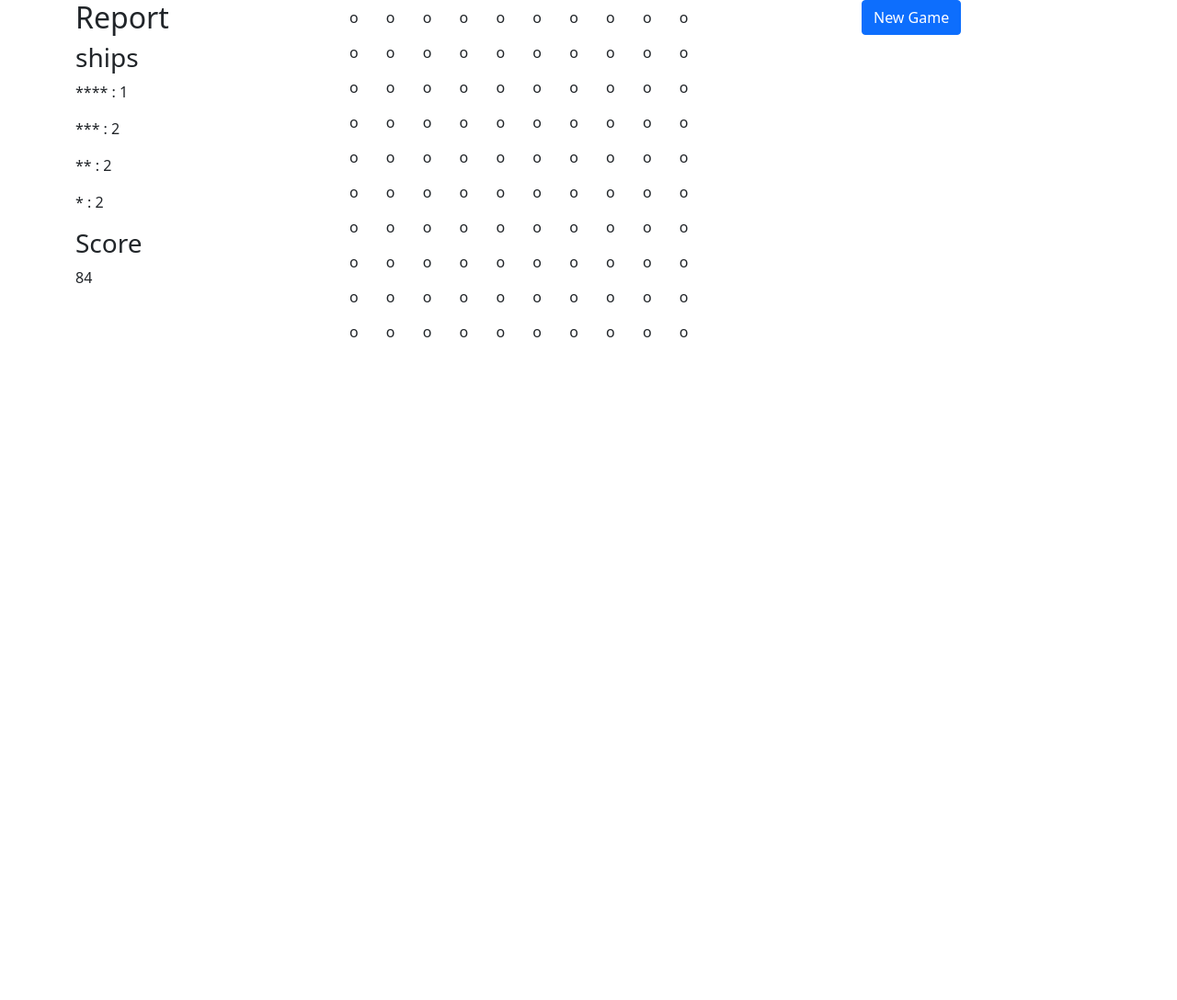
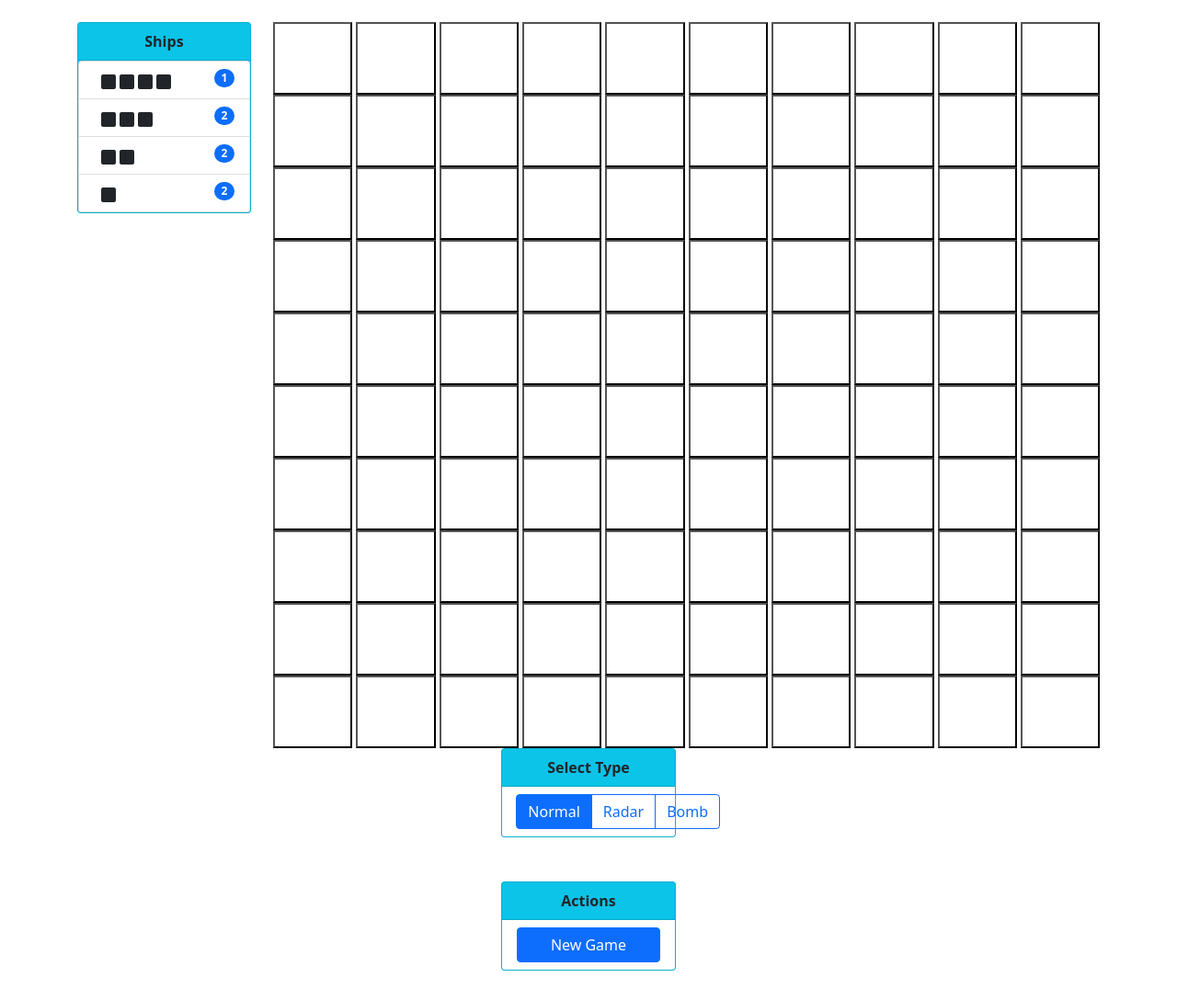
Before and after one commit to sorooshm78/sea, a Django app: page / in a window 1280 px wide. Shown: the whole page at 92% size. Before the commit the page ends 367 px from the top, so only its background shows below. Run offline with Django 3.2, Linux system fonts and the light colour scheme; the visitor is signed in with stand-in values (Sample User, id 1); some libraries are stand-ins or nearby versions.

Commit message:
better interface and user friendly

```diff
--- a/core/settings.py
+++ b/core/settings.py
@@ -39,7 +39,6 @@ INSTALLED_APPS = [
     "django.contrib.messages",
     "django.contrib.staticfiles",
     # Third party
-    "mathfilters",
     # My app
     "sea",
     "accounts",
--- a/sea/static/game.css
+++ b/sea/static/css/game.css
@@ -13,19 +13,11 @@
     background-color: white;
 }
 
-.btn {
+.cell {
     font-size: 30px;
     padding: 15px 32px;
 }
 
-.new-game {
-    font-size: 20px;
-    padding: 15px 32px;
-}
-
-.end-game {
-    background-color: #ff1800;
-    padding: 30px;
-    text-align: center;
+.message {
     font-size: 25px;
 }
--- a/sea/static/game.js
+++ b/sea/static/js/game.js
@@ -10,15 +10,14 @@ function enableEmptyButtons() {
     $('.empty').prop('disabled', false);
 }
 
-function endGame(message) {
-    $('#msg').text(message);
-    $('#msg').addClass('end-game');
+function alertMessage(message) {
+    var alert = `<div class="alert alert-warning text-center message" role="alert">${message}</div>`;
+    $('#message').html(alert);
 }
 
 function select(x, y) {
     disableAllButtons();
     $.get(`/select/?x=${x}&y=${y}`, function (data, status) {
-        console.log(status);
         if (status === 'success') {
             // Cells select
             for (index in data.cells) {
@@ -26,9 +25,9 @@ function select(x, y) {
                 $(`#${cell.x}${cell.y}`).removeClass('empty').addClass(cell.class);
             }
 
-            // End Game
+            // Alert message
             if (data.message) {
-                endGame(data.message);
+                alertMessage(data.message);
             } else {
                 enableEmptyButtons();
             }
@@ -38,9 +37,6 @@ function select(x, y) {
             $('#3-ships').text(data.report['3_ships']);
             $('#2-ships').text(data.report['2_ships']);
             $('#1-ships').text(data.report['1_ships']);
-
-            // Score Game
-            $('#score').text(data.score);
         }
     });
 }
--- a/sea/templates/sea/actions.html
+++ b/sea/templates/sea/actions.html
@@ -1 +1,31 @@
-<a href='{% url 'new_game' %}'><button class='new-game btn btn-primary'>New Game</button></a>
+<div class="card bg-info text-center">
+    <div class="card-header">
+        <div class="fw-bold">Select Type</div>
+    </div>
+    <ul class="list-group list-group-flush">
+      <li class="list-group-item">
+        <div class="btn-group" role="group" aria-label="Basic radio toggle button group">
+            <input type="radio" class="btn-check" name="btnradio" id="btnradio1" autocomplete="off" checked>
+            <label class="btn btn-outline-primary" for="btnradio1">Normal</label>
+
+            <input type="radio" class="btn-check" name="btnradio" id="btnradio2" autocomplete="off">
+            <label class="btn btn-outline-primary" for="btnradio2">Radar</label>
+
+            <input type="radio" class="btn-check" name="btnradio" id="btnradio3" autocomplete="off">
+            <label class="btn btn-outline-primary" for="btnradio3">Bomb</label>
+          </div>
+      </li>
+    </ul>
+</div>
+<div class="card bg-info text-center mt-5">
+    <div class="card-header">
+        <div class="fw-bold">Actions</div>
+    </div>
+    <ul class="list-group list-group-flush">
+      <li class="list-group-item">
+        <div class="d-grid gap-2">
+          <a href="{% url 'new_game' %}" class="btn btn-primary" tabindex="-1" role="button" aria-disabled="true">New Game</a>
+        </div>
+      </li>
+    </ul>
+</div>
--- /dev/null
+++ b/sea/templates/sea/icon.html
@@ -0,0 +1,3 @@
+<svg xmlns="http://www.w3.org/2000/svg" width="16" height="16" fill="currentColor" class="bi bi-square-fill" viewBox="0 0 16 16">
+    <path d="M0 2a2 2 0 0 1 2-2h12a2 2 0 0 1 2 2v12a2 2 0 0 1-2 2H2a2 2 0 0 1-2-2V2z"/>
+</svg>
--- a/sea/templates/sea/message.html
+++ /dev/null
@@ -1 +0,0 @@
-<p id='msg'></p>
--- a/sea/templates/sea/report.html
+++ b/sea/templates/sea/report.html
@@ -1,8 +1,45 @@
-<h2>Report</h2>
-    <h3>ships</h3>
-        <p>**** : <span id='4-ships'>{{ report.4_ships }}</span></p>
-        <p>*** : <span id='3-ships'>{{ report.3_ships }}</span></p>
-        <p>** : <span id='2-ships'>{{ report.2_ships }}</span></p>
-        <p>* : <span id='1-ships'>{{ report.1_ships }}</span></p>
-    <h3>Score</h3>
-        <p id='score'>{{ score }}</p>
+<div class="card bg-info">
+    <div class="card-header text-center">
+        <div class="fw-bold">Ships</div>
+    </div>
+    <ol class="list-group list-group">
+        <li class="list-group-item d-flex justify-content-between align-items-start">
+          <div class="ms-2 me-auto">
+            <div>
+              {% include 'sea/icon.html' %}
+              {% include 'sea/icon.html' %}
+              {% include 'sea/icon.html' %}
+              {% include 'sea/icon.html' %}
+            </div>
+          </div>
+          <span class="badge bg-primary rounded-pill" id='4-ships'>{{ report.4_ships }}</span>
+        </li>
+        <li class="list-group-item d-flex justify-content-between align-items-start">
+          <div class="ms-2 me-auto">
+            <div>
+              {% include 'sea/icon.html' %}
+              {% include 'sea/icon.html' %}
+              {% include 'sea/icon.html' %}
+            </div>
+          </div>
+          <span class="badge bg-primary rounded-pill" id='3-ships'>{{ report.3_ships }}</span>
+        </li>
+        <li class="list-group-item d-flex justify-content-between align-items-start">
+          <div class="ms-2 me-auto">
+            <div>
+              {% include 'sea/icon.html' %}
+              {% include 'sea/icon.html' %}
+            </div>
+          </div>
+          <span class="badge bg-primary rounded-pill" id='2-ships'>{{ report.2_ships }}</span>
+        </li>
+        <li class="list-group-item d-flex justify-content-between align-items-start">
+          <div class="ms-2 me-auto">
+            <div>
+              {% include 'sea/icon.html' %}
+            </div>
+          </div>
+          <span class="badge bg-primary rounded-pill" id='1-ships'>{{ report.1_ships }}</span>
+        </li>
+    </ol>
+</div>
--- a/sea/templates/sea/single_player.html
+++ b/sea/templates/sea/single_player.html
@@ -1,20 +1,20 @@
 {% extends 'base.html' %}
 
 {% block content %}
-    <div class="container ">
-        <div class="row">
-            <div class="col-sm-3">
-                {% include 'sea/report.html' %}
+    <div class="container-fluid mt-4">
+        <div class="row  justify-content-center">
+            <div class="col-sm-2">
+                    {% include 'sea/report.html' %}
             </div>
-            <div class="col-sm-6">
-                {% include 'sea/table.html' %}
+            <div class="col-sm-8 col-md-auto">
+                    {% include 'sea/table.html' %}
             </div>
-            <div class="col-sm-3">
+            <div class="col-sm-2">
                 {% include 'sea/actions.html' %}
             </div>
         </div>
     </div>
-    <div class="container">
-        {% include 'sea/message.html' %}
-    </div>
+    <div class="container-fluid p-3" id='message'></div>
 {% endblock content %}
+
+<div class=''></div>
--- a/sea/templates/sea/table.html
+++ b/sea/templates/sea/table.html
@@ -3,7 +3,7 @@
 
     {% for cell in row %}
         {% with y=forloop.counter0 %}
-        <button class="btn
+        <button class="cell
         {% if cell == select %}
             select
         {% elif cell == target %}
--- a/sea/views.py
+++ b/sea/views.py
@@ -39,22 +39,18 @@ def select(request):
 
     # Message for End Game
     message = ""
-    score = 0
     if sea_battle.is_end_game():
-        message = "End Game"
+        score = sea_battle.get_score_game()
+        message = f"End Game Your Score Is {score}"
 
     # Report count alive ships
     report = sea_battle.get_report_game()
-
-    # Score Game
-    score = sea_battle.get_score_game()
 
     # Data to send to client
     data = {
         "cells": cells,
         "message": message,
         "report": report,
-        "score": score,
     }
 
     return JsonResponse(data)
--- a/templates/base.html
+++ b/templates/base.html
@@ -5,12 +5,12 @@
 <head>
     <title>Sea Battle</title>
 
-    <link rel="stylesheet" href="{% static 'game.css' %}">
-    <link rel="stylesheet" href="{% static 'bootstrap.min.css' %}">
+    <link rel="stylesheet" href="{% static 'css/game.css' %}">
+    <link rel="stylesheet" href="{% static 'bootstrap/css/bootstrap.min.css' %}">
 
-    <script src="{% static 'jquery.min.js' %}"></script>
-    <script src="{% static 'bootstrap.bundle.min.js' %}"></script>
-    <script src="{% static 'game.js' %}"></script>
+    <script src="{% static 'jquery/jquery.min.js' %}"></script>
+    <script src="{% static 'bootstrap/js/bootstrap.bundle.min.js' %}"></script>
+    <script src="{% static 'js/game.js' %}"></script>
 </head>
     <body>
         {% block content %}{% endblock content %}
```
Also changed, not shown: static/bootstrap/css/bootstrap.min.css (renamed from static/bootstrap.min.css), static/bootstrap/js/bootstrap.bundle.min.js (renamed from static/bootstrap.bundle.min.js), static/jquery/jquery.min.js (renamed from static/jquery.min.js), 1 other file.
